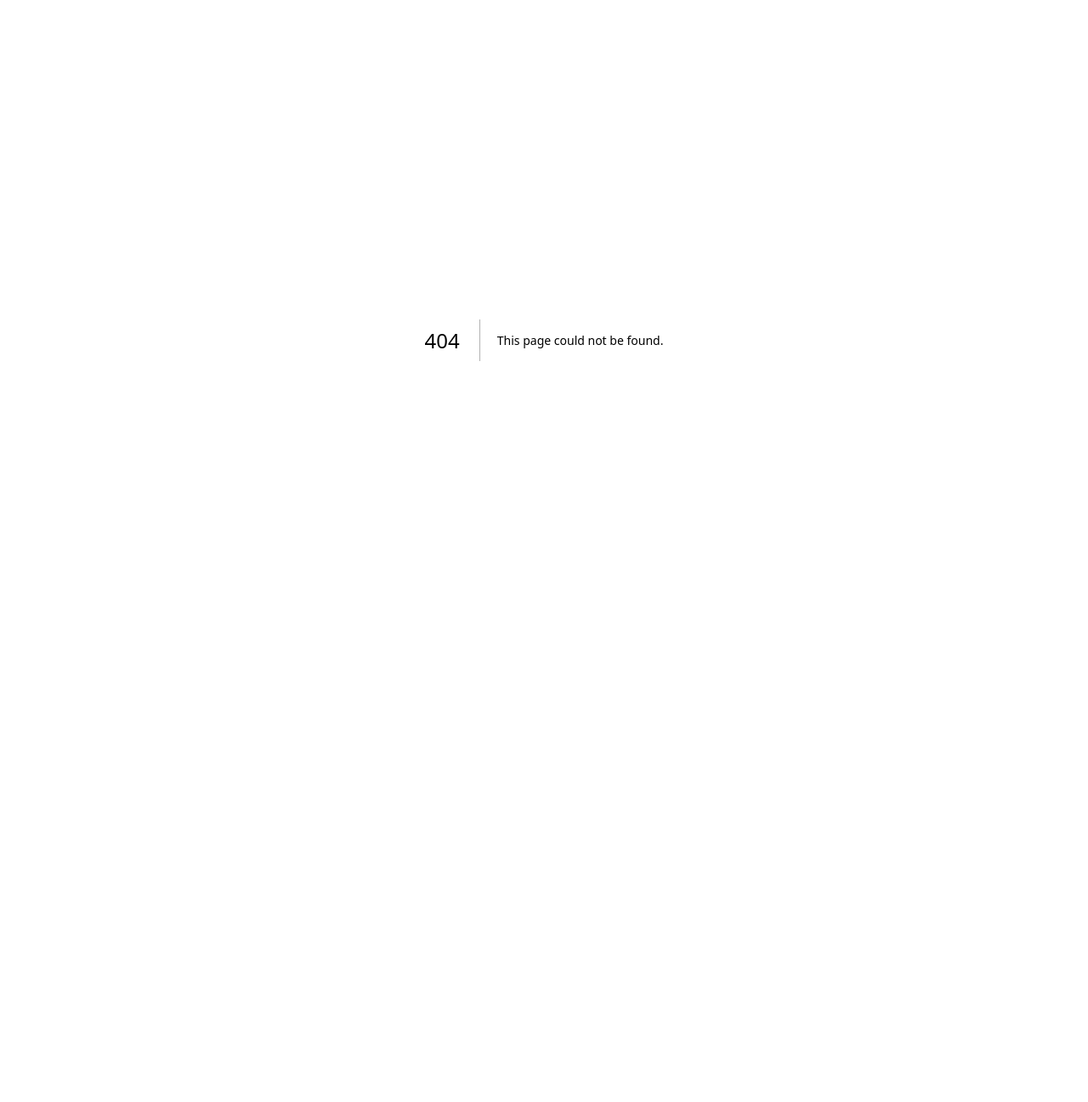
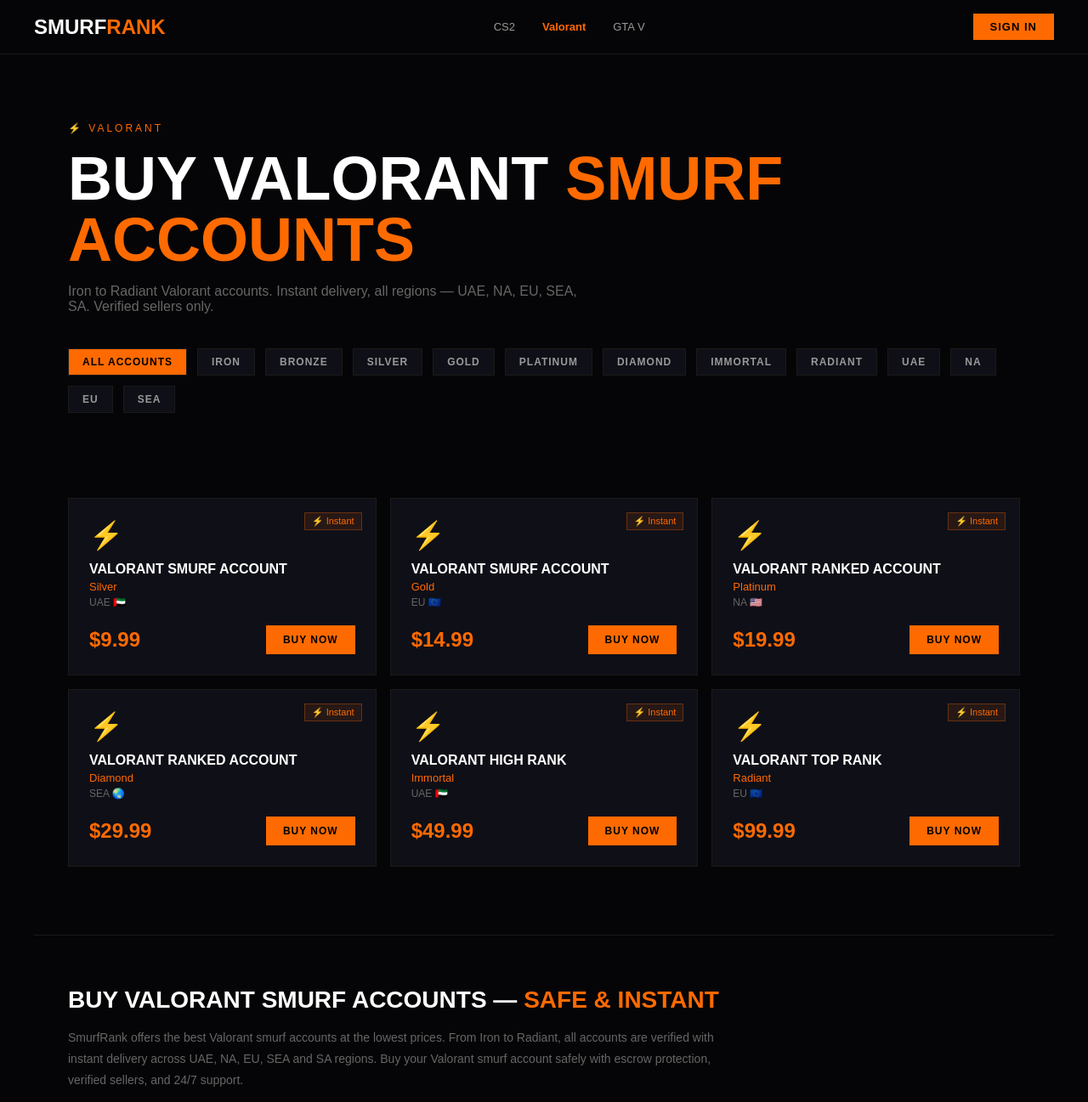
Before and after one commit to njrankitsam11-gif/smurfrank, a Next.js app: page /valorant in a window 1280 px wide. Before the commit this address had no page. Shown: the top 1297 px of the page at 85% size. Before the commit the page ends 800 px from the top, so only its background shows below. Built offline with nearby package versions, Linux system fonts and the light colour scheme.

Commit message:
Valorant page with listings

```diff
--- /dev/null
+++ b/app/valorant/page.js
@@ -0,0 +1,94 @@
+export default function ValorantPage() {
+  return (
+    <main style={{backgroundColor: '#050507', minHeight: '100vh', fontFamily: 'sans-serif', color: 'white'}}>
+
+      {/* NAVBAR */}
+      <nav style={{display: 'flex', alignItems: 'center', justifyContent: 'space-between', padding: '0 40px', height: '64px', borderBottom: '1px solid #1a1a1a', position: 'sticky', top: 0, backgroundColor: '#050507', zIndex: 100}}>
+        <a href="/" style={{fontSize: '24px', fontWeight: 900, textTransform: 'uppercase', textDecoration: 'none', color: 'white'}}>
+          Smurf<span style={{color: '#FF6A00'}}>Rank</span>
+        </a>
+        <div style={{display: 'flex', gap: '32px', fontSize: '13px'}}>
+          <a href="/cs2" style={{color: '#999', textDecoration: 'none'}}>CS2</a>
+          <a href="/valorant" style={{color: '#FF6A00', textDecoration: 'none', fontWeight: 700}}>Valorant</a>
+          <a href="/gta-v" style={{color: '#999', textDecoration: 'none'}}>GTA V</a>
+        </div>
+        <a href="/login" style={{background: '#FF6A00', color: '#000', padding: '8px 20px', fontWeight: 700, textDecoration: 'none', fontSize: '13px', textTransform: 'uppercase', letterSpacing: '1px'}}>Sign In</a>
+      </nav>
+
+      {/* PAGE HERO */}
+      <section style={{padding: '80px 40px 60px', maxWidth: '1200px', margin: '0 auto'}}>
+        <div style={{fontSize: '12px', color: '#FF6A00', letterSpacing: '3px', textTransform: 'uppercase', marginBottom: '16px'}}>
+          ⚡ Valorant
+        </div>
+        <h1 style={{fontSize: 'clamp(36px, 6vw, 72px)', fontWeight: 900, textTransform: 'uppercase', margin: '0 0 16px', lineHeight: 1}}>
+          Buy Valorant <span style={{color: '#FF6A00'}}>Smurf Accounts</span>
+        </h1>
+        <p style={{color: '#666', fontSize: '16px', maxWidth: '600px', marginBottom: '40px'}}>
+          Iron to Radiant Valorant accounts. Instant delivery, all regions — UAE, NA, EU, SEA, SA. Verified sellers only.
+        </p>
+
+        {/* FILTER BAR */}
+        <div style={{display: 'flex', gap: '12px', flexWrap: 'wrap', marginBottom: '40px'}}>
+          {['All Accounts', 'Iron', 'Bronze', 'Silver', 'Gold', 'Platinum', 'Diamond', 'Immortal', 'Radiant', 'UAE', 'NA', 'EU', 'SEA'].map((filter) => (
+            <button key={filter} style={{background: filter === 'All Accounts' ? '#FF6A00' : '#0f0f17', color: filter === 'All Accounts' ? '#000' : '#999', border: '1px solid #1a1a1a', padding: '8px 16px', fontSize: '12px', fontWeight: 700, textTransform: 'uppercase', letterSpacing: '1px', cursor: 'pointer'}}>
+              {filter}
+            </button>
+          ))}
+        </div>
+      </section>
+
+      {/* LISTINGS GRID */}
+      <section style={{padding: '0 40px 80px', maxWidth: '1200px', margin: '0 auto'}}>
+        <div style={{display: 'grid', gridTemplateColumns: 'repeat(auto-fill, minmax(280px, 1fr))', gap: '16px'}}>
+
+          {[
+            {title: 'Valorant Smurf Account', rank: 'Silver', region: 'UAE 🇦🇪', price: '$9.99', badge: '⚡ Instant'},
+            {title: 'Valorant Smurf Account', rank: 'Gold', region: 'EU 🇪🇺', price: '$14.99', badge: '⚡ Instant'},
+            {title: 'Valorant Ranked Account', rank: 'Platinum', region: 'NA 🇺🇸', price: '$19.99', badge: '⚡ Instant'},
+            {title: 'Valorant Ranked Account', rank: 'Diamond', region: 'SEA 🌏', price: '$29.99', badge: '⚡ Instant'},
+            {title: 'Valorant High Rank', rank: 'Immortal', region: 'UAE 🇦🇪', price: '$49.99', badge: '⚡ Instant'},
+            {title: 'Valorant Top Rank', rank: 'Radiant', region: 'EU 🇪🇺', price: '$99.99', badge: '⚡ Instant'},
+          ].map((listing, i) => (
+            <div key={i} style={{background: '#0f0f17', border: '1px solid #1a1a1a', padding: '24px', position: 'relative'}}>
+              <div style={{position: 'absolute', top: '16px', right: '16px', background: 'rgba(255,106,0,0.1)', color: '#FF6A00', fontSize: '11px', padding: '3px 8px', border: '1px solid rgba(255,106,0,0.3)'}}>
+                {listing.badge}
+              </div>
+              <div style={{fontSize: '32px', marginBottom: '12px'}}>⚡</div>
+              <div style={{fontSize: '16px', fontWeight: 700, textTransform: 'uppercase', marginBottom: '4px'}}>{listing.title}</div>
+              <div style={{fontSize: '13px', color: '#FF6A00', marginBottom: '4px'}}>{listing.rank}</div>
+              <div style={{fontSize: '12px', color: '#666', marginBottom: '20px'}}>{listing.region}</div>
+              <div style={{display: 'flex', alignItems: 'center', justifyContent: 'space-between'}}>
+                <div style={{fontSize: '24px', fontWeight: 900, color: '#FF6A00'}}>{listing.price}</div>
+                <button style={{background: '#FF6A00', color: '#000', border: 'none', padding: '10px 20px', fontWeight: 700, fontSize: '12px', textTransform: 'uppercase', letterSpacing: '1px', cursor: 'pointer'}}>
+                  Buy Now
+                </button>
+              </div>
+            </div>
+          ))}
+
+        </div>
+      </section>
+
+      {/* SEO TEXT BLOCK */}
+      <section style={{padding: '60px 40px', borderTop: '1px solid #1a1a1a', maxWidth: '1200px', margin: '0 auto'}}>
+        <h2 style={{fontSize: '28px', fontWeight: 900, textTransform: 'uppercase', marginBottom: '16px'}}>
+          Buy Valorant Smurf Accounts — <span style={{color: '#FF6A00'}}>Safe & Instant</span>
+        </h2>
+        <p style={{color: '#666', fontSize: '14px', lineHeight: '1.8', maxWidth: '800px'}}>
+          SmurfRank offers the best Valorant smurf accounts at the lowest prices. From Iron to Radiant,
+          all accounts are verified with instant delivery across UAE, NA, EU, SEA and SA regions.
+          Buy your Valorant smurf account safely with escrow protection, verified sellers, and 24/7 support.
+        </p>
+      </section>
+
+      {/* FOOTER */}
+      <footer style={{padding: '40px', textAlign: 'center', borderTop: '1px solid #1a1a1a', marginTop: '40px'}}>
+        <div style={{fontSize: '20px', fontWeight: 900, textTransform: 'uppercase', color: 'white', marginBottom: '16px'}}>
+          Smurf<span style={{color: '#FF6A00'}}>Rank</span>
+        </div>
+        <div style={{color: '#333', fontSize: '13px'}}>© 2025 SmurfRank. All rights reserved.</div>
+      </footer>
+
+    </main>
+  )
+}
```
